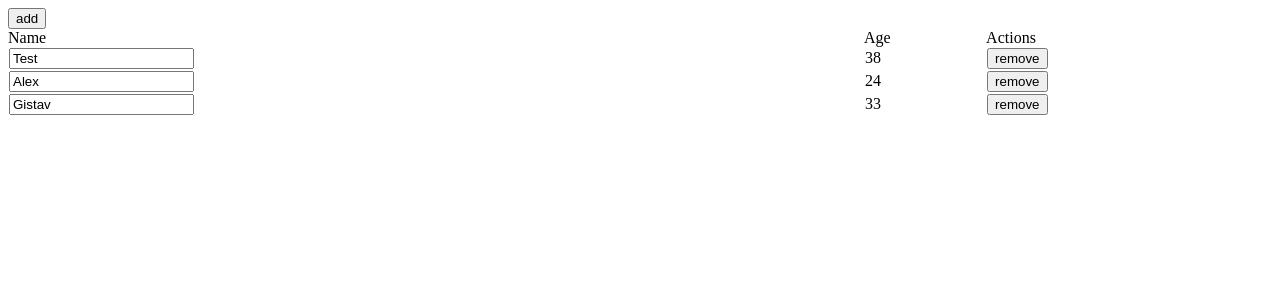
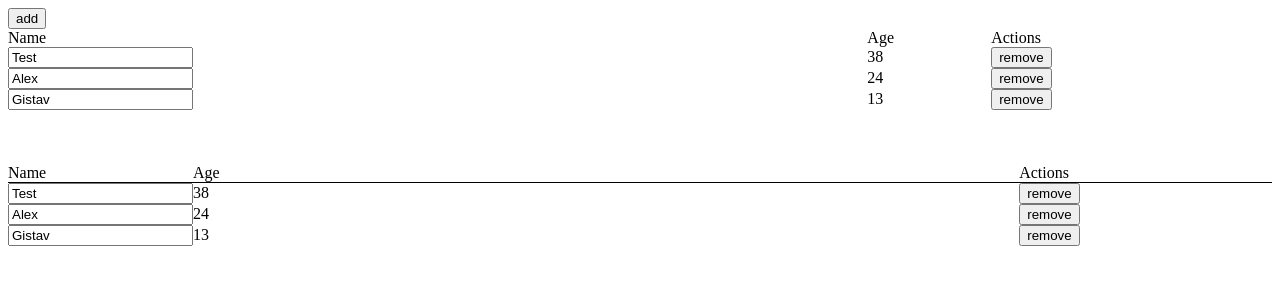
Before and after one commit to dsumer/react-playground, a React (Create React App) app: page / in a window 1280 px wide. Shown: the top 300 px of the page. Built offline with nearby package versions, Linux system fonts and the light colour scheme; the HTML template or start-up script is replaced by a standard one.

Commit message:
added sorting and seperate styling for my-table

```diff
--- /dev/null
+++ b/src/App.css
@@ -0,0 +1,10 @@
+.my-table .table-header > div {
+    border-bottom: 1px solid black;
+}
+
+.my-table .col-0 {
+    width: 10%;
+}
+.my-table .col-2 {
+    width: 20%;
+}
--- a/src/App.js
+++ b/src/App.js
@@ -1,5 +1,6 @@
 import React from 'react';
 import Table from './component/Table/Table';
+import './App.css';
 
 class App extends React.Component {
     constructor(props) {
@@ -16,14 +17,14 @@ class App extends React.Component {
                 },
                 {
                     name: 'Gistav',
-                    age: 33
+                    age: 13
                 }
             ]
         };
     }
 
     onChangeName(index, e) {
-        let newName = e.target.value;
+        const newName = e.target.value;
         this.setState((prevState) => {
             prevState.data[index].name = newName;
             prevState.data[index].age++;
@@ -48,15 +49,59 @@ class App extends React.Component {
         });
     }
 
-    sortByName(ascending) {
+    sortByAlphabetical(prop, ascending) {
         this.setState((prevState) => {
             prevState.data.sort((a, b) => {
-                if(a.name < b.name) return ascending ? -1 : 1;
-                if(a.name > b.name) return ascending ? 1 : -1;
+                if (a[prop] < b[prop]) {
+                    return ascending ? -1 : 1;
+                }
+                if (a[prop] > b[prop]) {
+                    return ascending ? 1 : -1;
+                }
                 return 0;
             });
             return prevState;
         });
+    }
+
+    sortByNumber(prop, ascending) {
+        this.setState((prevState) => {
+            prevState.data.sort((a, b) => {
+                if (ascending) {
+                    return a[prop] - b[prop];
+                } else {
+                    return b[prop] - a[prop];
+                }
+            });
+            return prevState;
+        });
+    }
+
+    getTable(className) {
+        return (
+            <Table className={className} header={[
+                {text: 'Name', sortBy: this.sortByAlphabetical.bind(this, 'name')},
+                {text: 'Age', sortBy: this.sortByNumber.bind(this, 'age')},
+                {text: 'Actions'}
+            ]}>
+                {
+                    this.state.data.map((row, index) => {
+                        return (
+                            <div key={index} className="table-row">
+                                <div className="table-column">
+                                    <input type="text" value={row.name}
+                                           onChange={this.onChangeName.bind(this, index)}/>
+                                </div>
+                                <div className="table-column">{row.age}</div>
+                                <div className="table-column">
+                                    <button onClick={this.remove.bind(this, index)}>remove</button>
+                                </div>
+                            </div>
+                        )
+                    })
+                }
+            </Table>
+        );
     }
 
     render() {
@@ -66,26 +111,9 @@ class App extends React.Component {
                     <button onClick={this.add.bind(this)}>add</button>
                 </div>
                 <div>
-                    <Table header={[
-                        {text: 'Name', sortBy: this.sortByName.bind(this)},
-                        {text: 'Age'},
-                        {text: 'Actions'}
-                    ]}>
-                        {
-                            this.state.data.map((row, index) => {
-                                return (
-                                    <tr key={index}>
-                                        <td>
-                                            <input type="text" value={row.name}
-                                                   onChange={this.onChangeName.bind(this, index)} />
-                                        </td>
-                                        <td>{row.age}</td>
-                                        <td><button onClick={this.remove.bind(this, index)}>remove</button></td>
-                                    </tr>
-                                )
-                            })
-                        }
-                    </Table>
+                    {this.getTable('')}
+                    <br/><br/><br/>
+                    {this.getTable('my-table')}
                 </div>
             </div>
         );
```
